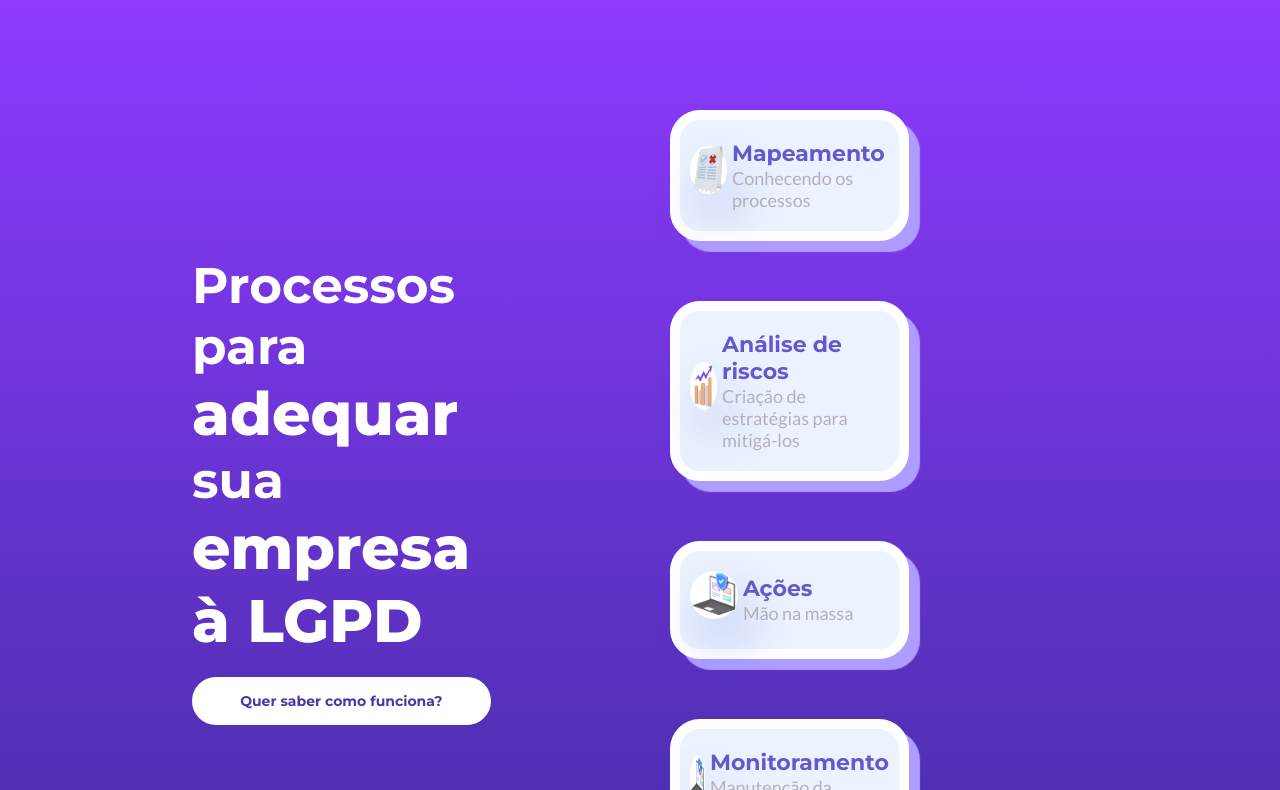
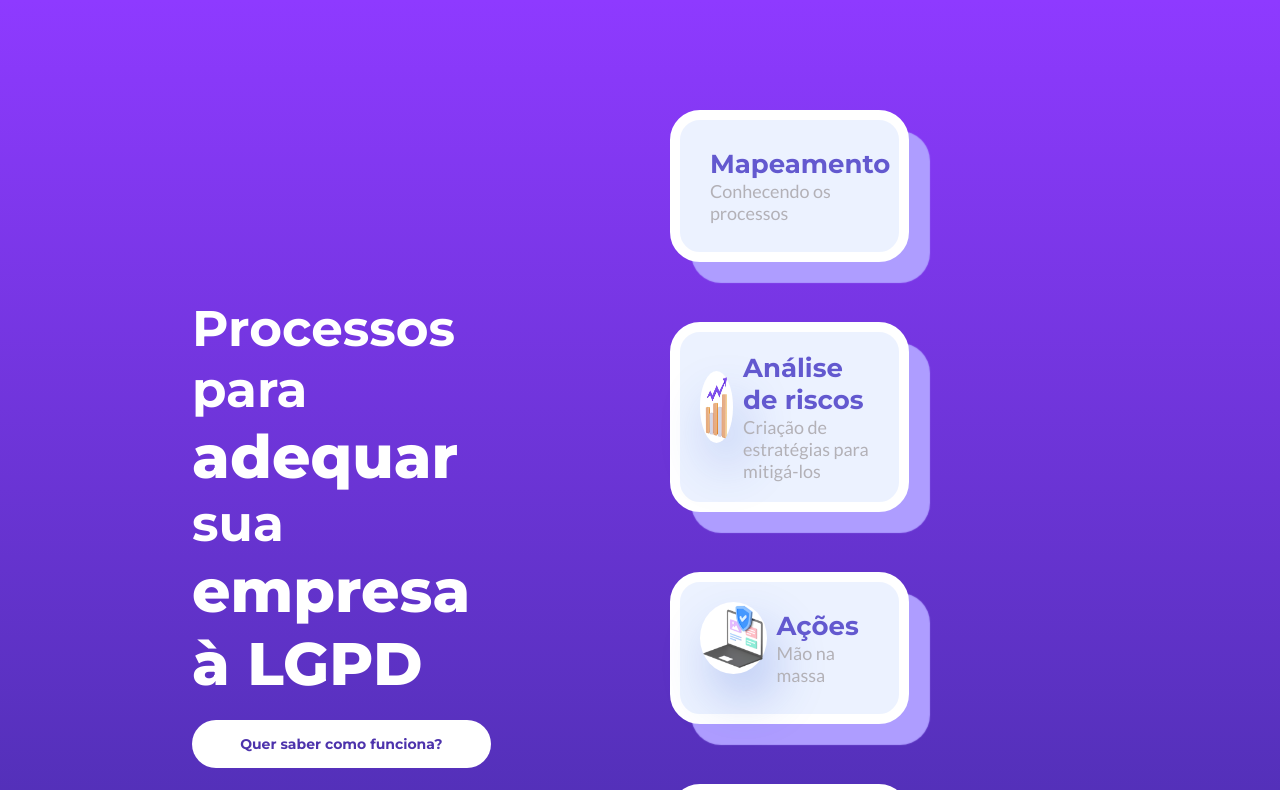
Before and after one commit to evlvs/lgpdmap, a Next.js app: page /plans in a window 1280 px wide. Shown: the part 5190-5980 px from the top of the page. Built offline with nearby package versions, Linux system fonts and the light colour scheme.

Commit message:
favicon added

```diff
--- a/src/components/KnowMore/index.tsx
+++ b/src/components/KnowMore/index.tsx
@@ -73,7 +73,6 @@
             </div>
           </div>
         </div>
-        <div className={styles.grayWave}></div>
       </>
     )
   }
--- a/src/components/Steps/styles.module.scss
+++ b/src/components/Steps/styles.module.scss
@@ -127,45 +127,125 @@
 
 @media (min-width: 769px) and (max-width: 1680px) {
   .steps {
+    background-image: linear-gradient(#8e3aff, #412da3);
+    background-size: initial;
+    background-attachment: scroll;
+    width: 100vw;
+    position: relative;
+    top: -3px;
+    padding: 80px 15%;
+    display: flex;
+    justify-content: center;
+    align-items: center;
+
     .callToAction {
+      width: 50%;
+      display: flex;
+      justify-content: center;
+      align-items: center;
+      flex-direction: column;
+
       h3 {
-        max-width: 100%;
+        color: var(--white);
+        max-width: 424px;
+        margin: 20px 0;
+        text-align: left;
         font-size: 50px;
 
         span {
           font-size: 60px;
+          font-weight: 800;
         }
 
         strong {
+          font-weight: 800;
           font-size: 60px;
         }
       }
     }
+
     .services {
+      width: 100%;
+      max-width: 890px;
+      display: flex;
+      justify-content: center;
+      list-style: none;
+      flex-wrap: wrap;
+
+      h2 {
+        margin: 0px;
+      }
       li {
+        background: #ecf2ff;
+        text-align: center;
         margin: 30px;
-        padding: 20px 10px;
+        border-radius: 30px;
+        border: 10px solid var(--white);
+        padding: 20px;
         width: 40%;
-        box-shadow: 11px 11px 1px #ae9dff;
+        // height: 288px;
+        color: var(--gray-200);
+        display: flex;
+        align-items: center;
+        justify-content: flex-start;
+        flex-direction: row;
+        cursor: pointer;
+        transition: all ease-in-out 0.2s;
+        box-shadow: 21px 21px 1px #ae9dff;
 
-        .infoBox {
-          margin-left: 5px;
+        &:hover {
+          transform: scale(1.2);
+          box-shadow: 21px 21px 100px rgba(174, 157, 255, 0);
+          background: #6359cf;
 
           h3 {
-            font-size: 22px;
+            color: #fff;
           }
         }
 
+        .infoBox {
+          margin-left: 10px;
+          display: flex;
+          align-items: flex-start;
+          text-align: left;
+          flex-direction: column;
+          font-family: 'Lato', sans-serif;
+          font-size: 18px;
+        }
+
         .stepsIcon {
-          width: 48px;
-          height: 48px;
-          margin-bottom: 10px;
+          background: var(--white);
+          width: 72px;
+          height: 72px;
+          border-radius: 50%;
+          box-shadow: 10px 26px 50px rgba(49, 89, 211, 0.28);
+          margin-bottom: 20px;
+          display: flex;
+          justify-content: center;
+          align-items: center;
+
+          img {
+            width: 100%;
+            height: 100%;
+          }
+
+          .plus {
+            width: 105%;
+            height: 105%;
+          }
         }
       }
     }
   }
+  .endWave {
+    background: url('/assets/endWave.png');
+    width: 100vw;
+    height: 200px;
+    background-size: 100vw 200px;
+    position: relative;
+    top: -6px;
+  }
 }
-
 @media only screen and (max-width: 768px) {
   .steps {
     flex-direction: column;
--- a/src/pages/index.tsx
+++ b/src/pages/index.tsx
@@ -30,11 +30,7 @@
       <Head>
         <title>LGPD Map - Homepage</title>
         <meta name="description" content="Generated by create next app" />
-        <link
-          rel="shortcut icon"
-          href="/assets/sekur.png"
-          type="image/x-icon"
-        />
+        <link rel="shortcut icon" href="/assets/logo.png" type="image/x-icon" />
       </Head>
 
       <Presentation
--- a/src/pages/plans.tsx
+++ b/src/pages/plans.tsx
@@ -15,11 +15,7 @@
       <Head>
         <title>LGPD Map - Planos</title>
         <meta name="description" content="Generated by create next app" />
-        <link
-          rel="shortcut icon"
-          href="/assets/sekur.png"
-          type="image/x-icon"
-        />
+        <link rel="shortcut icon" href="/assets/logo.png" type="image/x-icon" />
       </Head>
       <Presentation
         title="Confira todos os planos do Lgpdmap"
--- a/src/pages/privacy.tsx
+++ b/src/pages/privacy.tsx
@@ -9,11 +9,7 @@
       <Head>
         <title>LGPD Map - Homepage</title>
         <meta name="description" content="Generated by create next app" />
-        <link
-          rel="shortcut icon"
-          href="/assets/sekur.png"
-          type="image/x-icon"
-        />
+        <link rel="shortcut icon" href="/assets/logo.png" type="image/x-icon" />
       </Head>
 
       <Presentation
--- a/src/pages/steps.tsx
+++ b/src/pages/steps.tsx
@@ -14,11 +14,7 @@
       <Head>
         <title>LGPD Map - Como Funciona?</title>
         <meta name="description" content="Generated by create next app" />
-        <link
-          rel="shortcut icon"
-          href="/assets/sekur.png"
-          type="image/x-icon"
-        />
+        <link rel="shortcut icon" href="/assets/logo.png" type="image/x-icon" />
       </Head>
       <Presentation
         title="Pronto para implantar a LGPD de forma fácil e intuitiva?"
--- a/src/pages/terms.tsx
+++ b/src/pages/terms.tsx
@@ -9,11 +9,7 @@
       <Head>
         <title>LGPD Map - Homepage</title>
         <meta name="description" content="Generated by create next app" />
-        <link
-          rel="shortcut icon"
-          href="/assets/sekur.png"
-          type="image/x-icon"
-        />
+        <link rel="shortcut icon" href="/assets/logo.png" type="image/x-icon" />
       </Head>
 
       <Presentation
--- a/src/styles/globals.scss
+++ b/src/styles/globals.scss
@@ -651,6 +651,10 @@
 }
 
 @media (min-width: 769px) and (max-width: 1680px) {
+  body {
+    overflow-x: hidden;
+  }
+
   h1 {
     font-size: 36px;
   }
```
Also changed, not shown: src/components/KnowMore/styles.module.scss (+4 -15 lines), public/assets/Logo.png (added), public/assets/gray-wave.png.
